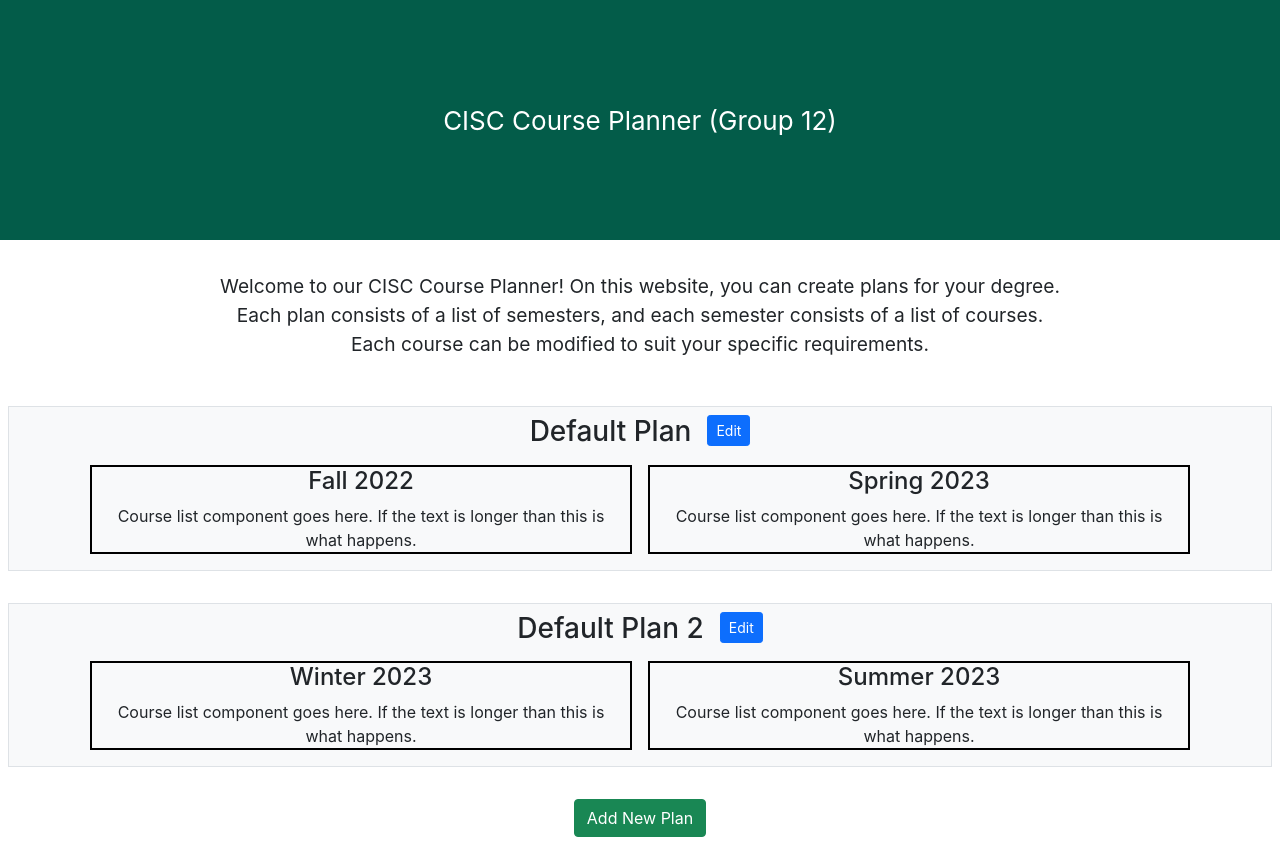
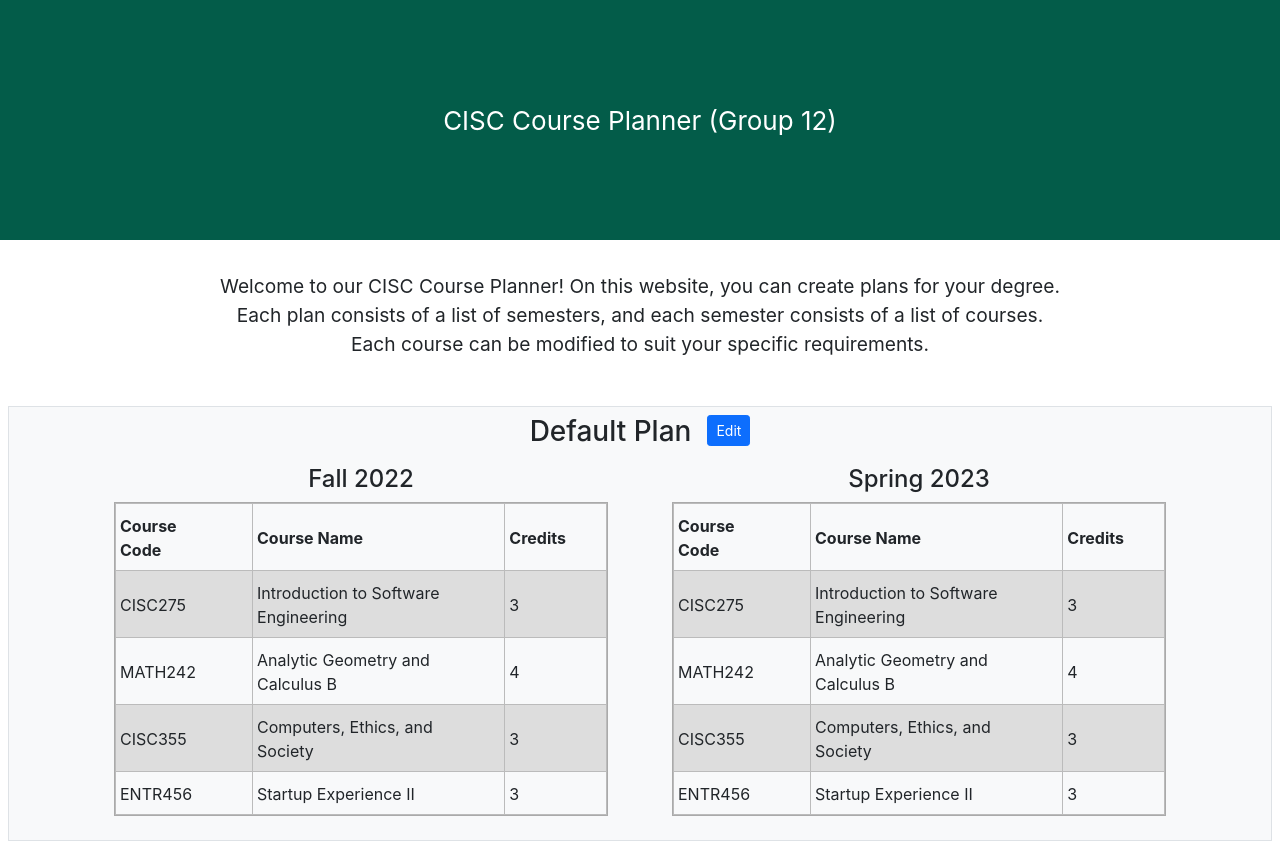
Before and after one commit to UD-CISC275-S22/cis-scheduler-team-12, a React (Create React App) app: page / in a window 1280 px wide. Shown: the top 842 px of the page. Built offline with nearby package versions, Linux system fonts and the light colour scheme.

Commit message:
Placeholder course list

```diff
--- a/src/App.css
+++ b/src/App.css
@@ -43,12 +43,11 @@
 
 .Semester-list {
     display: flex;
-    grid-auto-flow: column;
+    justify-content: center;
 }
 
 .Semester {
     display: grid;
-    border: 2px solid black;
     padding-left: 1rem;
     margin: 0.5rem;
     padding-right: 1rem;
@@ -66,6 +65,27 @@
     padding-left: 1rem;
 }
 
+.Course-table {
+    border: 1px solid #aaaaaa;
+    text-align: left;
+    display: block;
+    margin: 8px;
+}
+
+.Course-table th {
+    border: 1px solid #bbb;
+    padding: 10px 40px 8px 4px;
+}
+
+.Course-table td {
+    padding: 10px 40px 8px 4px;
+    border: 1px solid #bbb;
+}
+
+.Course-table tr:nth-child(even) {
+    background-color: #ddd;
+}
+
 @keyframes App-logo-spin {
     from {
         transform: rotate(0deg);
--- a/src/components/SemesterList.tsx
+++ b/src/components/SemesterList.tsx
@@ -17,8 +17,37 @@ export function SemesterList({
                                 {semester.quarter} {semester.year}
                             </h4>
                             <div>
-                                Course list component goes here. If the text is
-                                longer than this is what happens.
+                                <table className="Course-table">
+                                    <tr>
+                                        <th>Course Code</th>
+                                        <th>Course Name</th>
+                                        <th>Credits</th>
+                                    </tr>
+                                    <tr>
+                                        <td>CISC275</td>
+                                        <td>
+                                            Introduction to Software Engineering
+                                        </td>
+                                        <td>3</td>
+                                    </tr>
+                                    <tr>
+                                        <td>MATH242</td>
+                                        <td>
+                                            Analytic Geometry and Calculus B
+                                        </td>
+                                        <td>4</td>
+                                    </tr>
+                                    <tr>
+                                        <td>CISC355</td>
+                                        <td>Computers, Ethics, and Society</td>
+                                        <td>3</td>
+                                    </tr>
+                                    <tr>
+                                        <td>ENTR456</td>
+                                        <td>Startup Experience II</td>
+                                        <td>3</td>
+                                    </tr>
+                                </table>
                             </div>
                         </Col>
                     </Row>
```
